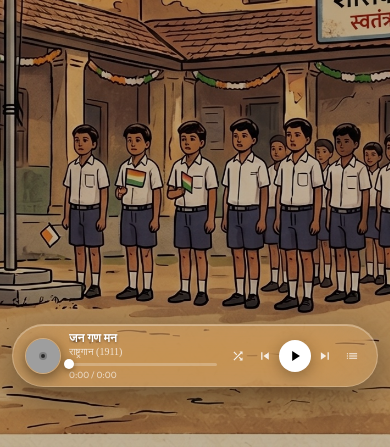
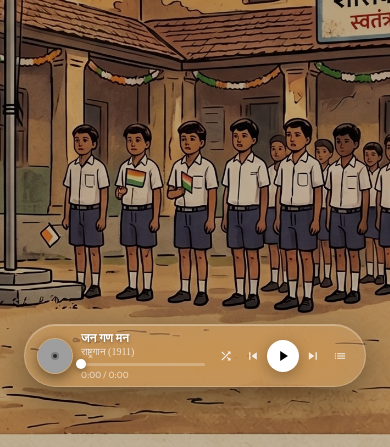
Before and after one commit to Iconic-Aman/swatantrata-diwas, a website built with Vite: page index.html in a window 390 px wide. Shown: the part 397-844 px from the top of the page. Built offline with nearby package versions, Linux system fonts and the light colour scheme; no server answers; grey boxes are pictures that could not be loaded; a web font is replaced by a local one.

Commit message:
style(player): refine responsive width for mobile player pill
Adjust the width calculations and max-width constraints for the player
pill across different mobile breakpoints to improve spacing and
layout consistency on smaller screens.

```diff
--- a/src/styles/player.css
+++ b/src/styles/player.css
@@ -198,8 +198,8 @@
 
 @media (max-width: 580px) {
   .player-pill {
-    width: calc(100% - 24px);
-    max-width: 440px;
+    width: calc(100% - 48px);
+    max-width: 360px;
     padding: 6px 12px;
     gap: 8px;
     bottom: 60px;
@@ -251,7 +251,7 @@
 
 @media (max-width: 380px) {
   .player-pill {
-    width: calc(100% - 16px);
+    width: calc(100% - 32px);
     padding: 5px 8px;
     gap: 6px;
     bottom: 52px;
```
